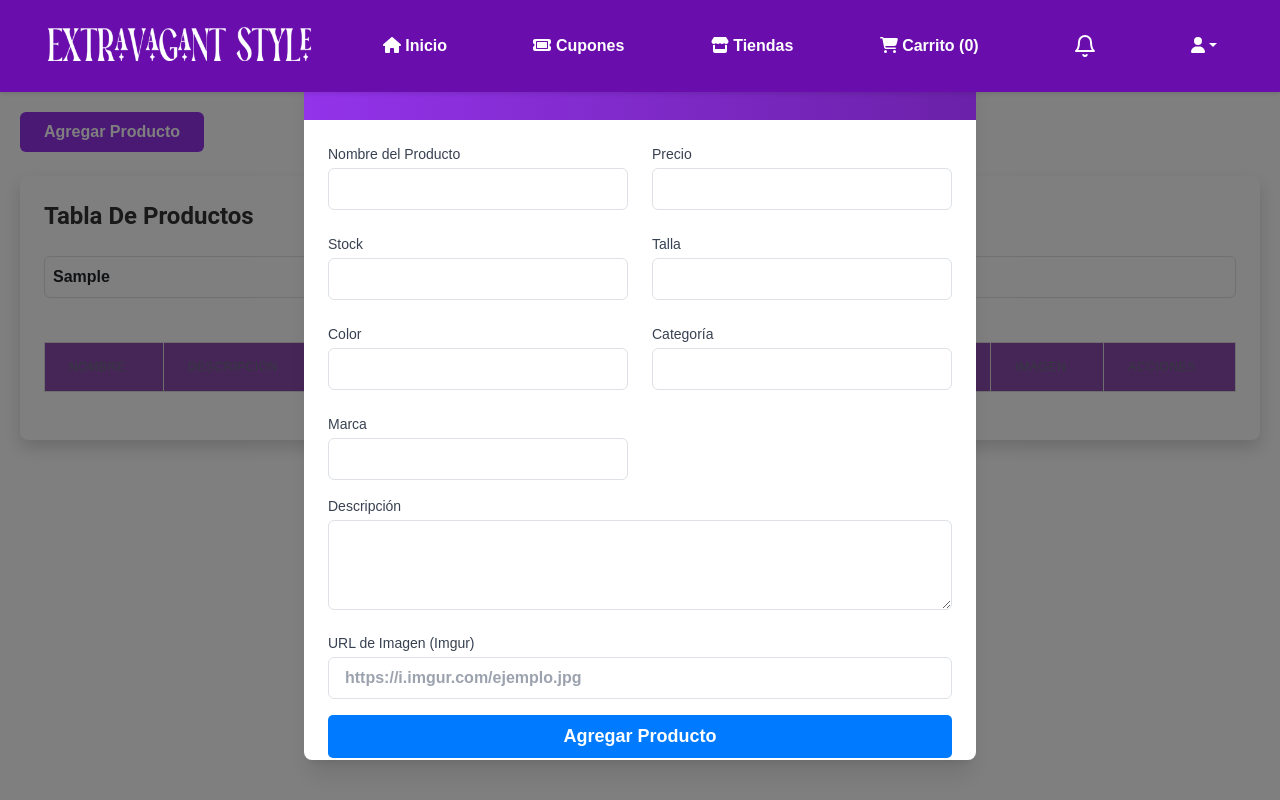
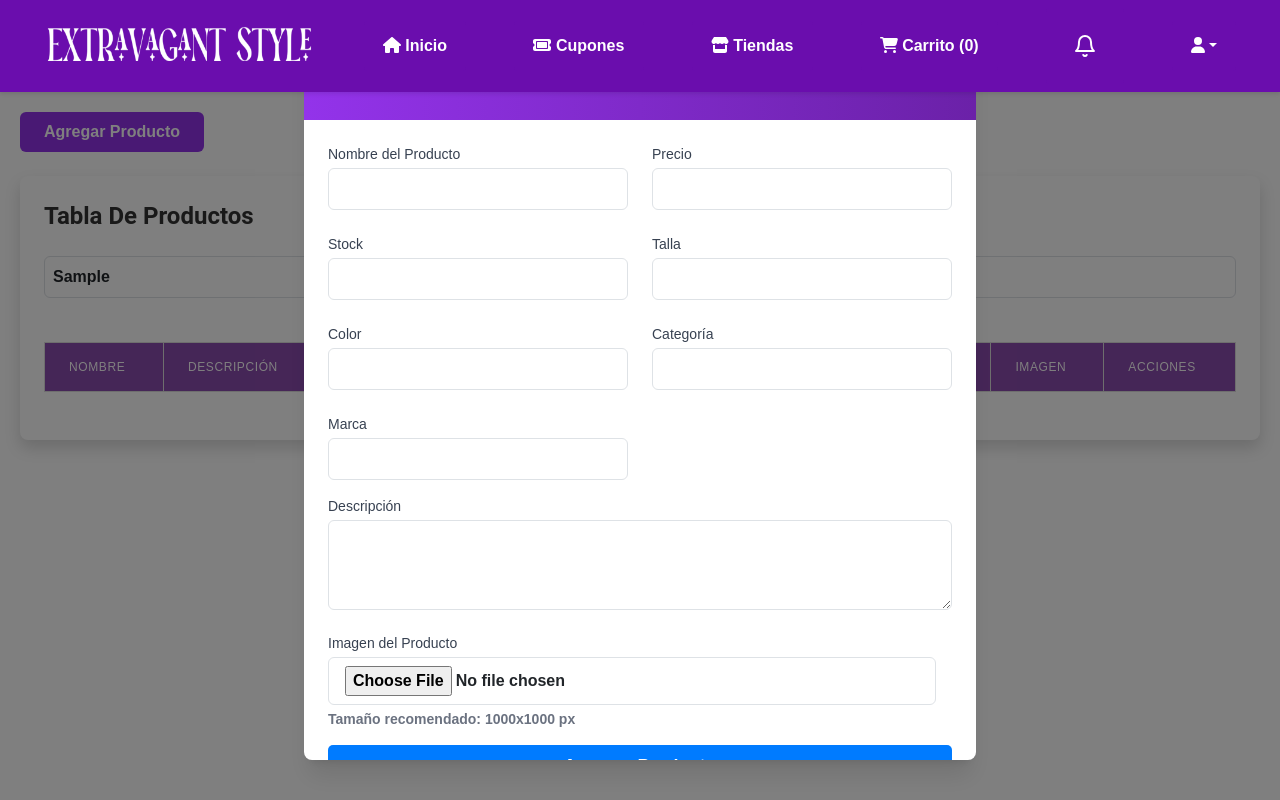
Before and after one commit to angelestun/estravagant-frond, a React (Vite) app: page /productos in a window 1280 px wide. Both pictures are taken after typing "Sample" into the empty fields and a click on the button "Agregar Producto". Built offline with nearby package versions, Linux system fonts and the light colour scheme.

Commit message:
imagenes de productos

```diff
--- a/dev-dist/sw.js
+++ b/dev-dist/sw.js
@@ -83,7 +83,7 @@ define(['./workbox-a73edeb6'], (function (workbox) { 'use strict';
     "revision": "d41d8cd98f00b204e9800998ecf8427e"
   }, {
     "url": "index.html",
-    "revision": "0.oum3mr2iefg"
+    "revision": "0.83v4780bk28"
   }], {});
   workbox.cleanupOutdatedCaches();
   workbox.registerRoute(new workbox.NavigationRoute(workbox.createHandlerBoundToURL("index.html"), {
--- a/src/Components/ProductosComponent/ProductosComponent.jsx
+++ b/src/Components/ProductosComponent/ProductosComponent.jsx
@@ -13,7 +13,6 @@ const ProductosComponent = () => {
   const [descripcionExpandida, setDescripcionExpandida] = useState({});
   const { isOnline, showNotification } = useConnectivity();
   const [loading, setLoading] = useState(true);
-  const [imageError, setImageError] = useState({});
   const [paginaActual, setPaginaActual] = useState(1);
   const productosPorPagina = 6;
 
@@ -25,7 +24,6 @@ const ProductosComponent = () => {
     Talla: '',
     Color: '',
     Imagen: '',
-    ImagenUrl: '',
     Categoria: '',
     Marca: '',
   };
@@ -33,11 +31,6 @@ const ProductosComponent = () => {
   const [nuevoProducto, setNuevoProducto] = useState(initialProductoState);
   const [notificacion, setNotificacion] = useState('');
   const [imagePreview, setImagePreview] = useState(null);
-
-  const validateImgurUrl = (url) => {
-    const imgurRegex = /^https?:\/\/(?:i\.)?imgur\.com\/[a-zA-Z0-9]{7}(?:\.[a-zA-Z]{3,4})?$/;
-    return imgurRegex.test(url);
-  };
 
   useEffect(() => {
     const fetchData = async () => {
@@ -89,61 +82,24 @@ const ProductosComponent = () => {
     }
   };
 
-  const handleInputChange = (event) => {
-    setFiltro(event.target.value);
+  const handleFileChange = (e) => {
+    const file = e.target.files[0];
+    if (file && file.type.startsWith('image/')) {
+      const imageUrl = `/uploads/${file.name}`;
+      setImagePreview(URL.createObjectURL(file));
+      setNuevoProducto({
+        ...nuevoProducto,
+        Imagen: imageUrl
+      });
+    } else {
+      alert('Por favor, selecciona un archivo de imagen.');
+      setNuevoProducto({ ...nuevoProducto, Imagen: null });
+      setImagePreview(null);
+    }
   };
 
-  const handleInputChangeNuevoProducto = (e) => {
-    const { name, value } = e.target;
-    setNuevoProducto({ ...nuevoProducto, [name]: value });
-  };
-
-  const handleImageUrlChange = (e) => {
-    const url = e.target.value.trim();
-
-    // Si la URL está vacía, limpiamos los campos de imagen
-    if (!url) {
-      setNuevoProducto({
-        ...nuevoProducto,
-        ImagenUrl: '',
-        Imagen: ''
-      });
-      setImagePreview(null);
-      setImageError({});
-      return;
-    }
-
-    let processedUrl = url;
-    if (url.includes('imgur.com')) {
-      processedUrl = url.replace(/(?:https?:\/\/)?(?:www\.)?imgur\.com/, 'https://i.imgur.com');
-      if (!processedUrl.match(/\.(jpg|jpeg|png|gif)$/i)) {
-        processedUrl += '.jpg';
-      }
-    }
-
-    setNuevoProducto({
-      ...nuevoProducto,
-      ImagenUrl: processedUrl,
-      Imagen: processedUrl,
-    });
-
-    if (processedUrl) {
-      const img = new Image();
-      img.onload = () => {
-        setImagePreview(processedUrl);
-        setImageError(prev => ({...prev, [processedUrl]: false}));
-        setNotificacion('');
-      };
-      img.onerror = () => {
-        setImageError(prev => ({...prev, [processedUrl]: true}));
-        setNotificacion('La URL de la imagen no es válida o la imagen no está disponible');
-      };
-      img.src = processedUrl;
-    }
-  };
   const validarCampos = () => {
     const { Nombre_Producto, Descripcion, Precio, Stock, Talla, Color, Categoria, Marca } = nuevoProducto;
-    // Removemos ImagenUrl de la validación requerida
     if (!Nombre_Producto || !Descripcion || !Precio || !Stock || !Talla || !Color || !Categoria || !Marca) {
       alert('Por favor, completa todos los campos obligatorios.');
       return false;
@@ -154,18 +110,9 @@ const ProductosComponent = () => {
     }
     return true;
   };
+
   const handleAgregarProducto = async (e) => {
     e.preventDefault();
-    if (!isOnline) {
-      showNotification('Conexión Requerida', 'Se necesita conexión a Internet para agregar productos', 'warning');
-      return;
-    }
-
-    if (!validateImgurUrl(nuevoProducto.ImagenUrl)) {
-      setNotificacion('Por favor, utiliza una URL válida de Imgur para la imagen');
-      return;
-    }
-
     if (!validarCampos()) return;
 
     try {
@@ -173,18 +120,23 @@ const ProductosComponent = () => {
         ...nuevoProducto,
         ID_Usuario: userData,
         ID_Tienda: idTienda,
-        Imagen: nuevoProducto.ImagenUrl,
       };
 
       const response = await axios.post('https://extravagant-back-1.onrender.com/productos', productData);
-      setProductos(prevProductos => [...prevProductos, { ...nuevoProducto, ID_Producto: response.data.id }]);
+
+      setProductos(prevProductos => [
+        ...prevProductos,
+        { ...nuevoProducto, ID_Producto: response.data.id }
+      ]);
+
       handleCerrarModal();
       setNotificacion('Producto agregado con éxito.');
       obtenerProductos();
     } catch (error) {
-      setNotificacion('Error al agregar producto: ' + (error.response ? error.response.data.error : 'Error de conexión.'));
+      setNotificacion('Error al agregar producto: ' + (error.response?.data?.error || 'Error de conexión'));
     }
   };
+
   const handleEditProducto = (producto) => {
     if (!isOnline) {
       showNotification(
@@ -194,41 +146,31 @@ const ProductosComponent = () => {
       );
       return;
     }
+
     setNuevoProducto({
-      ...producto,
-      ImagenUrl: producto.Imagen
+      ...producto
     });
     setCurrentProducto(producto.ID_Producto);
     setIsEditMode(true);
     setModalVisible(true);
     setImagePreview(producto.Imagen);
   };
-
   const handleActualizarProducto = async (e) => {
     e.preventDefault();
-    if (!validateImgurUrl(nuevoProducto.ImagenUrl)) {
-      setNotificacion('Por favor, utiliza una URL válida de Imgur para la imagen');
-      return;
-    }
     if (!validarCampos()) return;
 
     try {
-      const response = await axios.put(`https://extravagant-back-1.onrender.com/productos/${currentProducto}`, {
-        ...nuevoProducto,
-        Imagen: nuevoProducto.ImagenUrl
-      });
+      await axios.put(`https://extravagant-back-1.onrender.com/productos/${currentProducto}`, nuevoProducto);
 
       setProductos(productos.map(prod =>
-        prod.ID_Producto === currentProducto
-          ? { ...prod, ...nuevoProducto, Imagen: nuevoProducto.ImagenUrl }
-          : prod
+        prod.ID_Producto === currentProducto ? { ...prod, ...nuevoProducto } : prod
       ));
 
       handleCerrarModal();
       setNotificacion('Producto actualizado con éxito.');
       obtenerProductos();
     } catch (error) {
-      setNotificacion('Error al actualizar producto: ' + (error.response ? error.response.data.error : 'Error de conexión.'));
+      setNotificacion('Error al actualizar producto: ' + (error.response?.data?.error || 'Error de conexión'));
     }
   };
 
@@ -247,7 +189,7 @@ const ProductosComponent = () => {
         setProductos(productos.filter(producto => producto.ID_Producto !== id));
         setNotificacion('Producto eliminado con éxito.');
       } catch (error) {
-        setNotificacion('Error al eliminar producto: ' + (error.response ? error.response.data.error : 'Error de conexión.'));
+        setNotificacion('Error al eliminar producto: ' + (error.response?.data?.error || 'Error de conexión'));
       }
     }
   };
@@ -261,52 +203,13 @@ const ProductosComponent = () => {
     setImagePreview(null);
   };
 
-  const renderProductImage = (imageUrl) => {
-    if (!imageUrl) {
-      return (
-        <div className="h-20 w-20 bg-gray-200 rounded flex items-center justify-center">
-          <span className="text-gray-500 text-xs text-center">Sin imagen</span>
-        </div>
-      );
-    }
-
-    return (
-      <div className="relative">
-        <img
-          src={imageUrl}
-          alt="Producto"
-          className="h-20 w-20 object-cover rounded"
-          onError={(e) => {
-            e.target.onerror = null;
-            e.target.src = '/assets/placeholder.jpg';
-          }}
-        />
-      </div>
-    );
+  const handleInputChange = (event) => {
+    setFiltro(event.target.value);
   };
 
-
-  const renderImagePreview = () => {
-    if (!imagePreview) return null;
-
-    return (
-      <div className="mt-2">
-        <img
-          src={imagePreview}
-          alt="Vista previa"
-          className="h-32 w-32 object-cover rounded-lg border-2 border-purple-500"
-          onError={(e) => {
-            e.target.src = '/assets/placeholder.jpg';
-            setImageError({...imageError, [nuevoProducto.ImagenUrl]: true});
-          }}
-        />
-        {!validateImgurUrl(imagePreview) && (
-          <p className="text-red-500 text-sm mt-1">
-            Por favor, utiliza una URL válida de Imgur (ejemplo: https://i.imgur.com/abcdef.jpg)
-          </p>
-        )}
-      </div>
-    );
+  const handleInputChangeNuevoProducto = (e) => {
+    const { name, value } = e.target;
+    setNuevoProducto({ ...nuevoProducto, [name]: value });
   };
 
   const productosFiltrados = productos.filter(producto =>
@@ -330,6 +233,30 @@ const ProductosComponent = () => {
   };
 
   const totalPaginas = Math.ceil(productosFiltrados.length / productosPorPagina);
+
+  const renderProductImage = (producto) => {
+    if (!producto.Imagen) {
+      return (
+        <div className="h-20 w-20 bg-gray-200 rounded flex items-center justify-center">
+          <span className="text-gray-500 text-xs text-center">Sin imagen</span>
+        </div>
+      );
+    }
+
+    return (
+      <div className="relative">
+        <img
+          src={producto.Imagen}
+          alt="Producto"
+          className="h-20 w-20 object-cover rounded"
+          onError={(e) => {
+            e.target.onerror = null;
+            e.target.src = '/assets/placeholder.jpg';
+          }}
+        />
+      </div>
+    );
+  };
 
   return (
     <div className="table-card">
@@ -360,18 +287,18 @@ const ProductosComponent = () => {
 
         <div className="overflow-x-auto">
           <table className="min-w-full divide-y divide-gray-200">
-            <thead className="bg-gray-50">
+            <thead className="bg-purple-600">
               <tr>
-                <th className="px-6 py-3 text-left text-xs font-medium text-gray-500 uppercase tracking-wider">Nombre</th>
-                <th className="px-6 py-3 text-left text-xs font-medium text-gray-500 uppercase tracking-wider">Descripción</th>
-                <th className="px-6 py-3 text-left text-xs font-medium text-gray-500 uppercase tracking-wider">Precio</th>
-                <th className="px-6 py-3 text-left text-xs font-medium text-gray-500 uppercase tracking-wider">Stock</th>
-                <th className="px-6 py-3 text-left text-xs font-medium text-gray-500 uppercase tracking-wider">Talla</th>
-                <th className="px-6 py-3 text-left text-xs font-medium text-gray-500 uppercase tracking-wider">Color</th>
-                <th className="px-6 py-3 text-left text-xs font-medium text-gray-500 uppercase tracking-wider">Categoría</th>
-                <th className="px-6 py-3 text-left text-xs font-medium text-gray-500 uppercase tracking-wider">Marca</th>
-                <th className="px-6 py-3 text-left text-xs font-medium text-gray-500 uppercase tracking-wider">Imagen</th>
-                <th className="px-6 py-3 text-left text-xs font-medium text-gray-500 uppercase tracking-wider">Acciones</th>
+                <th className="px-6 py-3 text-left text-xs font-medium text-white uppercase tracking-wider">Nombre</th>
+                <th className="px-6 py-3 text-left text-xs font-medium text-white uppercase tracking-wider">Descripción</th>
+                <th className="px-6 py-3 text-left text-xs font-medium text-white uppercase tracking-wider">Precio</th>
+                <th className="px-6 py-3 text-left text-xs font-medium text-white uppercase tracking-wider">Stock</th>
+                <th className="px-6 py-3 text-left text-xs font-medium text-white uppercase tracking-wider">Talla</th>
+                <th className="px-6 py-3 text-left text-xs font-medium text-white uppercase tracking-wider">Color</th>
+                <th className="px-6 py-3 text-left text-xs font-medium text-white uppercase tracking-wider">Categoría</th>
+                <th className="px-6 py-3 text-left text-xs font-medium text-white uppercase tracking-wider">Marca</th>
+                <th className="px-6 py-3 text-left text-xs font-medium text-white uppercase tracking-wider">Imagen</th>
+                <th className="px-6 py-3 text-left text-xs font-medium text-white uppercase tracking-wider">Acciones</th>
               </tr>
             </thead>
             <tbody className="bg-white divide-y divide-gray-200">
@@ -391,7 +318,7 @@ const ProductosComponent = () => {
                   <td className="px-6 py-4 whitespace-nowrap">{producto.Categoria}</td>
                   <td className="px-6 py-4 whitespace-nowrap">{producto.Marca}</td>
                   <td className="px-6 py-4 whitespace-nowrap">
-                    {renderProductImage(producto.Imagen)}
+                    {renderProductImage(producto)}
                   </td>
                   <td className="px-6 py-4 whitespace-nowrap space-x-2">
                     <button
@@ -431,9 +358,9 @@ const ProductosComponent = () => {
       </div>
 
       {modalVisible && (
-        <div className="fixed inset-0 bg-black bg-opacity-50 flex items-center justify-center p-4 z-50">
+        <div className="fixed inset-0 bg-black/50 flex items-center justify-center p-4 z-50">
           <div className="bg-white rounded-lg shadow-xl max-w-2xl w-full max-h-[90vh] overflow-y-auto">
-            <div className="bg-gradient-to-r from-purple-600 to-purple-800 px-6 py-4 flex justify-between items-center rounded-t-lg">
+            <div className="bg-gradient-to-r from-purple-600 to-purple-800 px-6 py-4 flex justify-between items-center">
               <h2 className="text-xl font-semibold text-white">
                 {isEditMode ? 'Editar Producto' : 'Agregar Nuevo Producto'}
               </h2>
@@ -565,18 +492,35 @@ const ProductosComponent = () => {
 
                 <div>
                   <label className="block text-sm font-medium text-gray-700 mb-1">
-                    URL de Imagen (Imgur)
+                    {isEditMode ? 'Cambiar Imagen (opcional)' : 'Imagen del Producto'}
                   </label>
-                  <input
-                    type="text"
-                    name="ImagenUrl"
-                    value={nuevoProducto.ImagenUrl}
-                    onChange={handleImageUrlChange}
-                    placeholder="https://i.imgur.com/ejemplo.jpg"
-                    className="w-full px-3 py-2 border border-gray-300 rounded-md focus:outline-none focus:ring-2 focus:ring-purple-500"
-                    required
-                  />
-                  {renderImagePreview()}
+                  <div className="flex items-center space-x-4">
+                    <div className="flex-1">
+                      <input
+                        type="file"
+                        onChange={handleFileChange}
+                        accept="image/*"
+                        className="w-full px-3 py-2 border border-gray-300 rounded-md focus:outline-none focus:ring-2 focus:ring-purple-500"
+                        required={!isEditMode && !nuevoProducto.Imagen}
+                      />
+                      <p className="mt-1 text-sm text-gray-500">
+                        Tamaño recomendado: 1000x1000 px
+                      </p>
+                    </div>
+                    <div className="flex-shrink-0">
+                      {imagePreview && (
+                        <img
+                          src={imagePreview}
+                          alt="Vista previa"
+                          className="w-20 h-20 object-cover rounded-lg border-2 border-purple-500"
+                          onError={(e) => {
+                            e.target.onerror = null;
+                            e.target.src = '/assets/placeholder.jpg';
+                          }}
+                        />
+                      )}
+                    </div>
+                  </div>
                 </div>
 
                 <button
```
